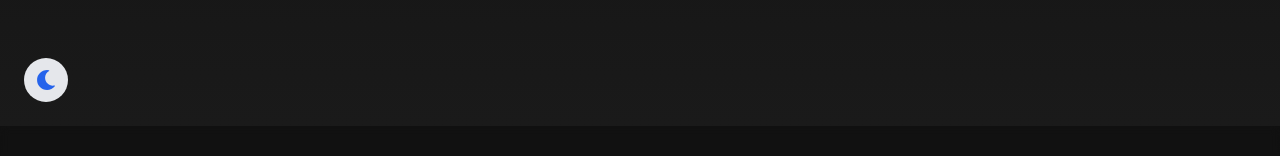
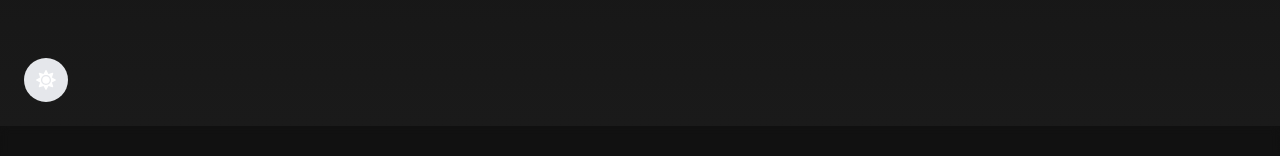
Before and after one commit to sidiq20/my-portfolio, a React (Vite) app: page / in a window 1280 px wide. Shown: the part 674-830 px from the top of the page. Built offline with nearby package versions, Linux system fonts and the light colour scheme.

Commit message:
changing some details

```diff
--- a/index.html
+++ b/index.html
@@ -2,7 +2,7 @@
 <html lang="en">
   <head>
     <meta charset="UTF-8" />
-    <link rel="icon" type="image/svg+xml" href="/assets/JSX.svg" />
+    <link rel="icon" type="image/svg+xml" href="/JSX.svg" />
     <meta name="viewport" content="width=device-width, initial-scale=1.0" />
     <title>Sidiq Olasode - Full Stack Developer</title>
     <link href="https://fonts.googleapis.com/css2?family=Inter:wght@400;500;600;700&family=Playfair+Display:wght@400;600;700&family=Fira+Code:wght@400;500&display=swap" rel="stylesheet">
--- a/src/components/ThemeToggle.jsx
+++ b/src/components/ThemeToggle.jsx
@@ -32,9 +32,9 @@ function ThemeToggle() {
       aria-label="Toggle theme"
     >
       {isDark ? (
-        <FaSun className="text-yellow-500 text-xl" />
+        <FaMoon className="text-black-500 text-xl" />
       ) : (
-        <FaMoon className="text-blue-600 text-xl" />
+        <FaSun className="text-black-600 text-xl" />
       )}
     </motion.button>
   );
```
